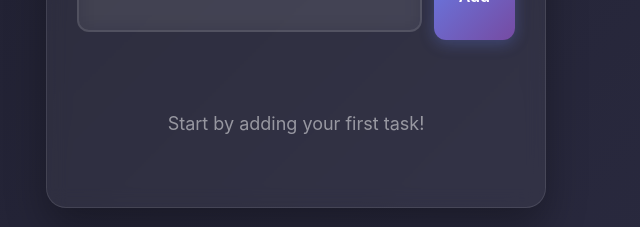
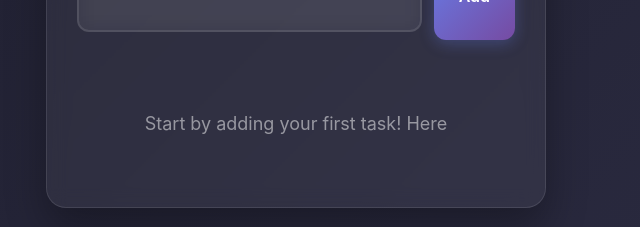
Before and after one commit to DatlaBharath/docker-react, a React (Create React App) app: page / in a window 1280 px wide. Shown: the part 242-469 px from the top of the page, without its empty margins (344-984 px from the left). Built offline with nearby package versions, Linux system fonts and the light colour scheme.

Commit message:
Update App.js

```diff
--- a/src/App.js
+++ b/src/App.js
@@ -148,7 +148,7 @@ export default function App() {
               color: 'rgba(255, 255, 255, 0.5)',
               fontSize: '18px'
             }}>
-               Start by adding your first task!
+               Start by adding your first task! Here
             </div>
           ) : (
             tasks.map((task) => (
```
